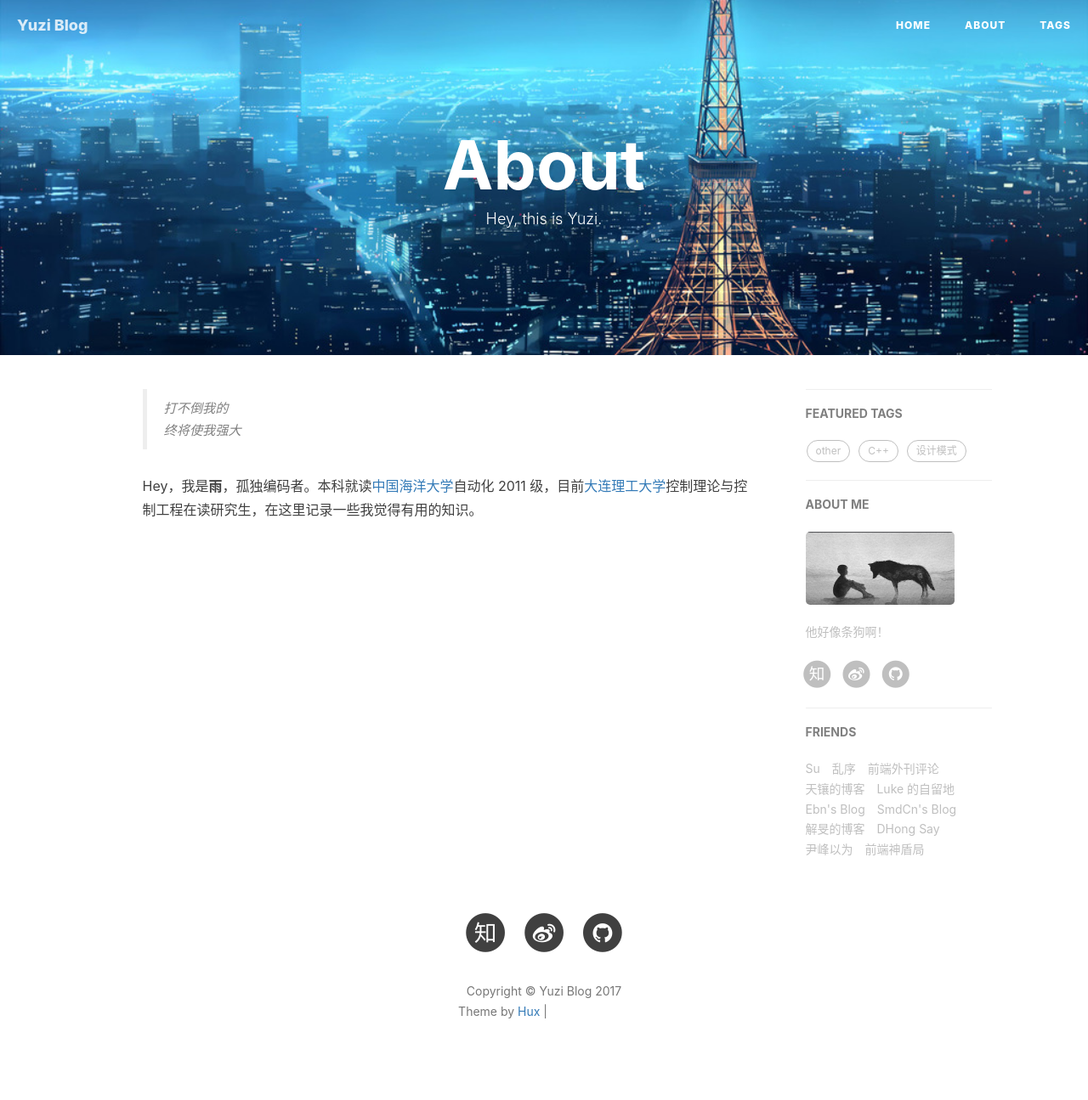
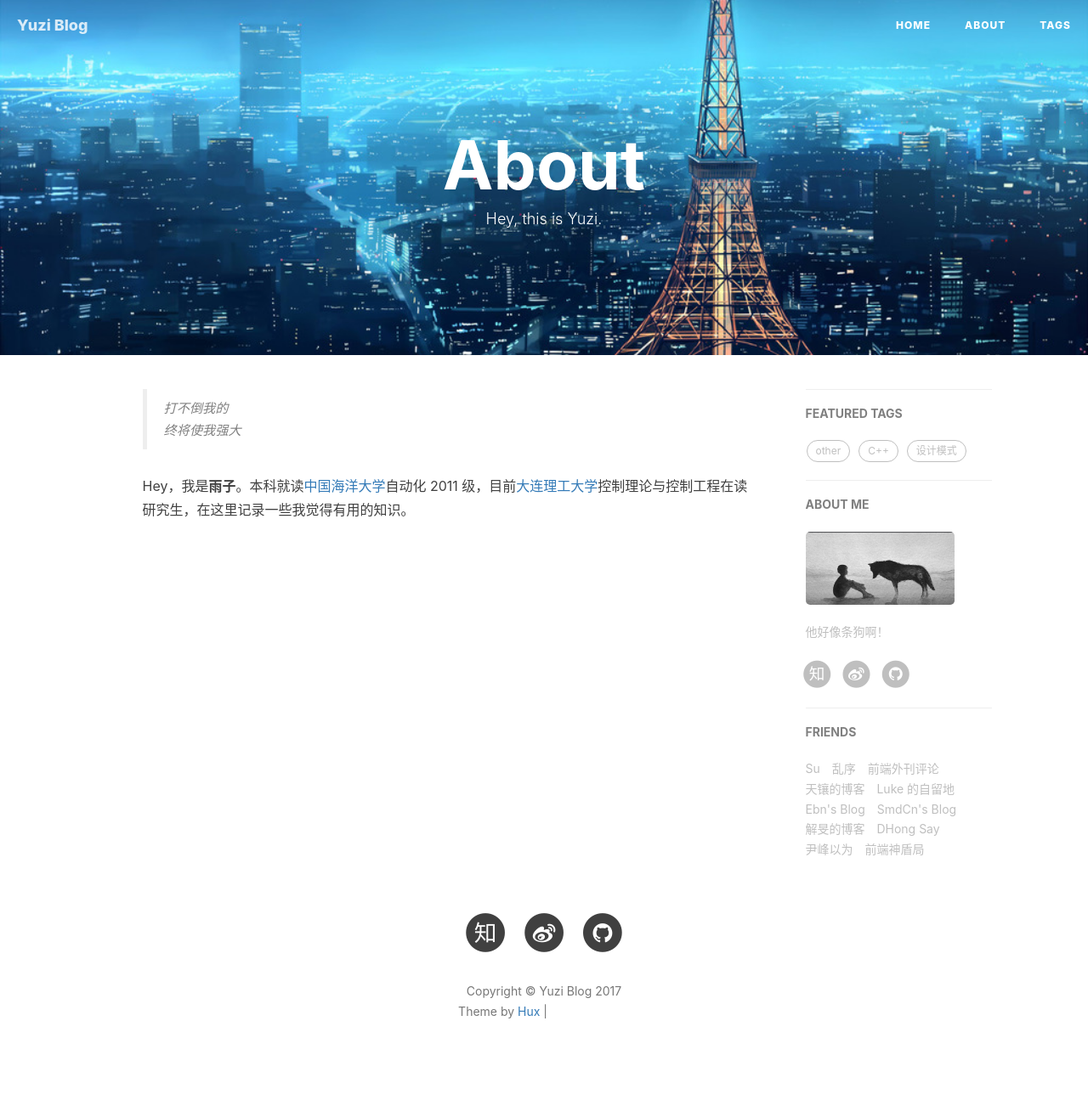
Before and after one commit to dutyuzi/dutyuzi.github.io, a Jekyll site: the page built from about.html, in a window 1280 px wide. Shown: the whole page at 85% size. Built offline with Jekyll 4.4.1, drawn with Linux system fonts in a browser that asks for light colours; nearby versions of some CDN libraries; comment, search, counter and statistics services are not loaded; grey boxes are pictures that could not be loaded.

Commit message:
add blog

```diff
--- a/about.html
+++ b/about.html
@@ -11,7 +11,7 @@ header-img: "img/about.jpg"
     <blockquote><p>打不倒我的<br>
     终将使我强大</p></blockquote>
 
-    <p>Hey，我是<strong>雨</strong>，孤独编码者。本科就读<a href="http://www.ouc.edu.cn/">中国海洋大学</a>自动化 2011 级，目前<a href="http://www.dlut.edu.cn/">大连理工大学</a>控制理论与控制工程在读研究生，在这里记录一些我觉得有用的知识。</p>
+    <p>Hey，我是<strong>雨子</strong>。本科就读<a href="http://www.ouc.edu.cn/">中国海洋大学</a>自动化 2011 级，目前<a href="http://www.dlut.edu.cn/">大连理工大学</a>控制理论与控制工程在读研究生，在这里记录一些我觉得有用的知识。</p>
 
 
 </div>
```
